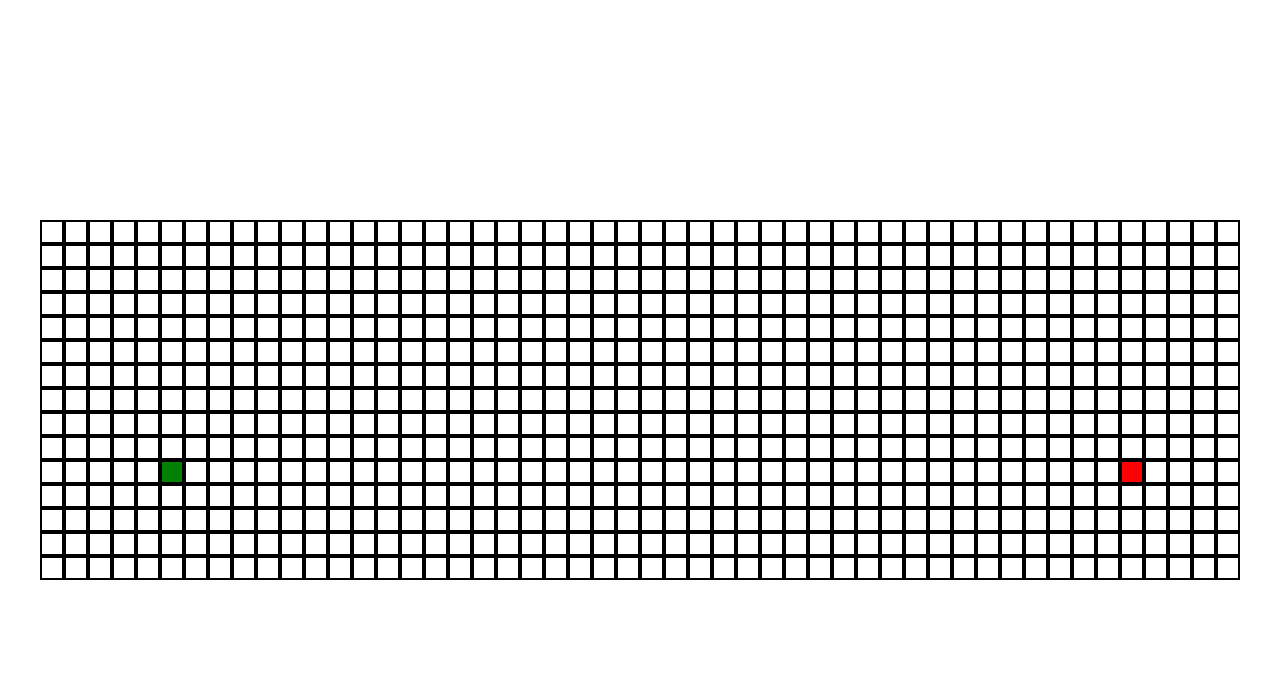
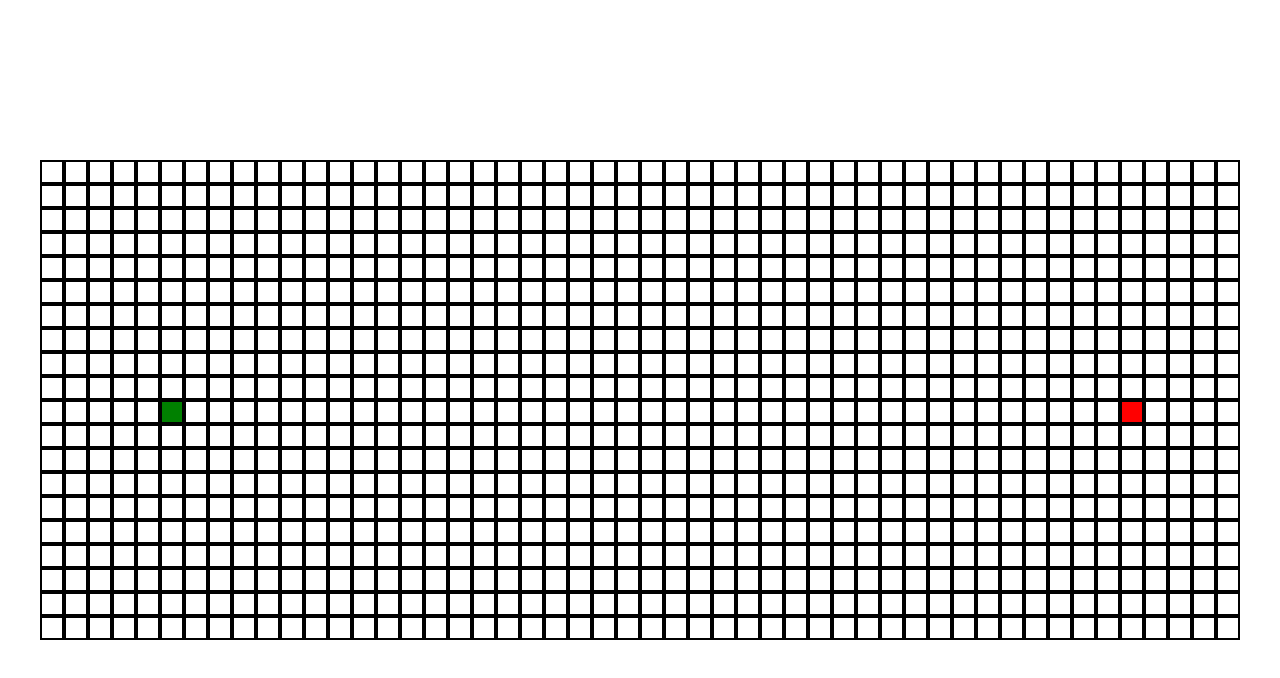
Before and after one commit to nick3point5/pathfinder, a React (Vite) app: page / in a window 1280 px wide. Shown: the top 678 px of the page. Built offline with nearby package versions, Linux system fonts and the light colour scheme.

Commit message:
styles update

```diff
--- a/src/components/PathFindingVisualizer/Node/Node.css
+++ b/src/components/PathFindingVisualizer/Node/Node.css
@@ -8,6 +8,6 @@
 	background-color: green;
 }
 
-.finish {
+.end {
 	background-color: red;
 }
--- a/src/components/PathFindingVisualizer/Node/Node.jsx
+++ b/src/components/PathFindingVisualizer/Node/Node.jsx
@@ -1,12 +1,13 @@
 import './Node.css'
 
-export function Node({ isStart, isFinish }) {
+export function Node({ isStart, isEnd }) {
 	let classes = 'Node'
 	if (isStart) {
 		classes += ' start'
 	}
-	if (isFinish) {
-		classes += ' finish'
+	console.log(isEnd)
+	if (isEnd) {
+		classes += ' end'
 	}
 	return <div className={classes}></div>
 }
--- a/src/components/PathFindingVisualizer/PathFindingVisualizer.jsx
+++ b/src/components/PathFindingVisualizer/PathFindingVisualizer.jsx
@@ -3,10 +3,10 @@ import { useEffect, useState } from 'react'
 import { Node } from '@/components'
 
 const nodesInit = []
-const rows = 15
+const rows = 20
 const columns = 50
 const isStart = (row, column) => row === 10 && column === 5
-const isFinish = (row, column) => row === 10 && column === 45
+const isEnd = (row, column) => row === 10 && column === 45
 
 for (let row = 0; row < rows; row++) {
 	const currentRow = []
@@ -15,7 +15,7 @@ for (let row = 0; row < rows; row++) {
 			column,
 			row,
 			isStart: isStart(row, column),
-			isFinish: isFinish(row, column),
+			isEnd: isEnd(row, column),
 		}
 		currentRow.push(currentNode)
 	}
@@ -32,8 +32,8 @@ export function PathFindingVisualizer(props) {
 					return (
 						<div className='grid-row' key={rowIdx}>
 							{row.map((node, nodeIdx) => {
-								const {isStart, isFinish} = node
-								return <Node key={nodeIdx} isStart={isStart} isFinish={isFinish} />
+								const {isStart, isEnd} = node
+								return <Node key={nodeIdx} isStart={isStart} isEnd={isEnd} />
 							})}
 						</div>
 					)
```
